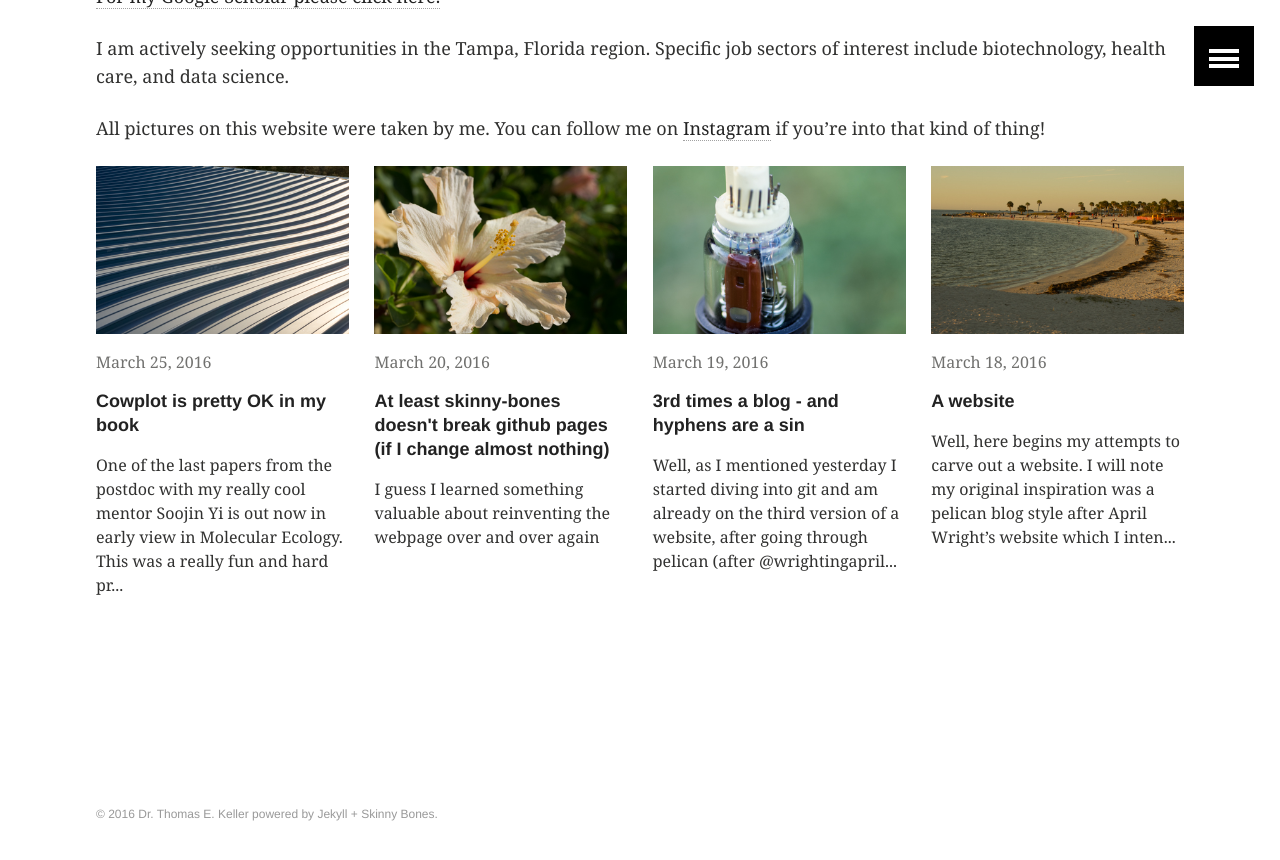
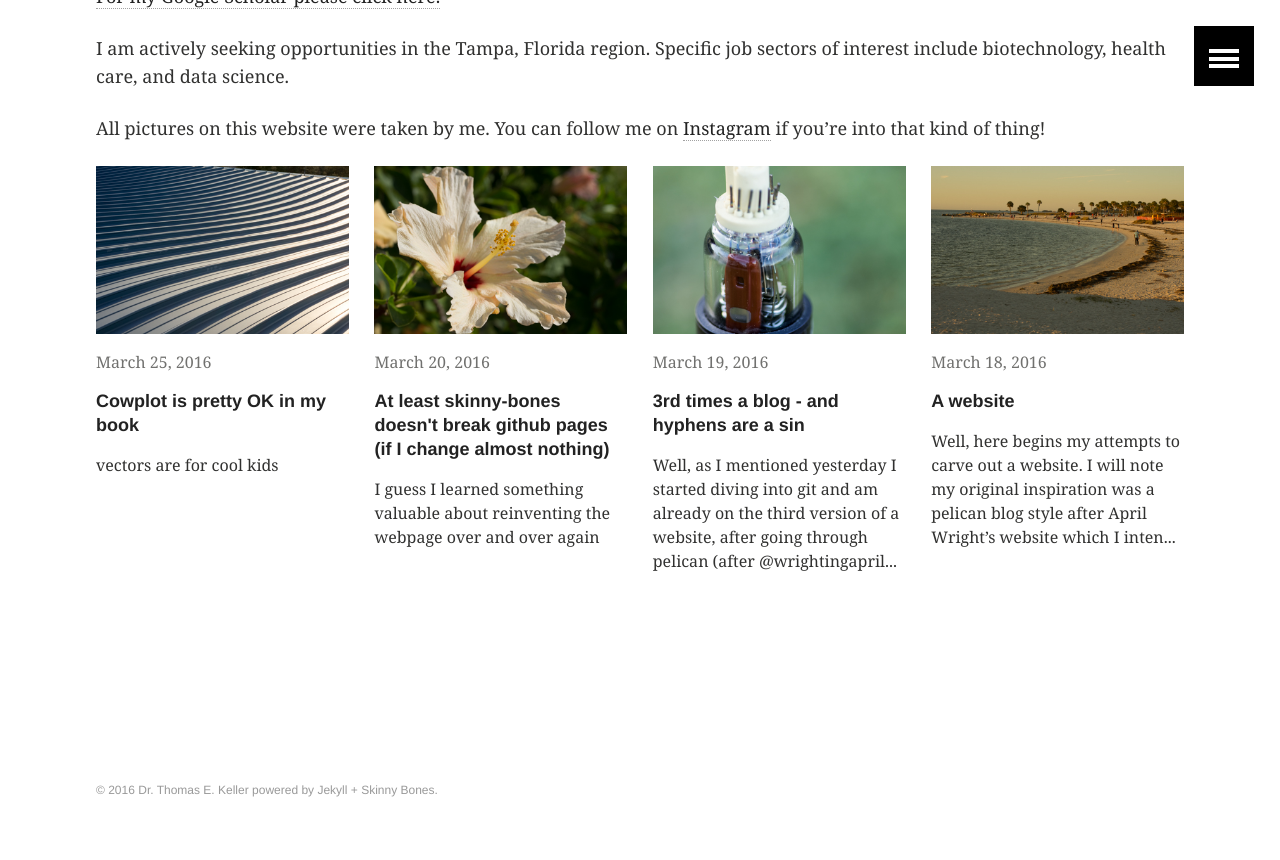
Before and after one commit to thomas-keller/thomas-keller.github.io, a Jekyll site: the page built from index.md, in a window 1280 px wide and 900 px high, scrolled down 1222 px. Shown: the top 860 px of the window. Built offline with Jekyll 4.4.1, drawn with Linux system fonts in a browser that asks for light colours.

Commit message:
new blog post about R

```diff
--- a/_posts/2016-3-25-grid-plots-cowplot.md
+++ b/_posts/2016-3-25-grid-plots-cowplot.md
@@ -1,6 +1,7 @@
 ---
 layout: article
 title: Cowplot is pretty OK in my book
+excerpt: vectors are for cool kids
 comments: true
 image:
     teaser: back-9.jpg
```
